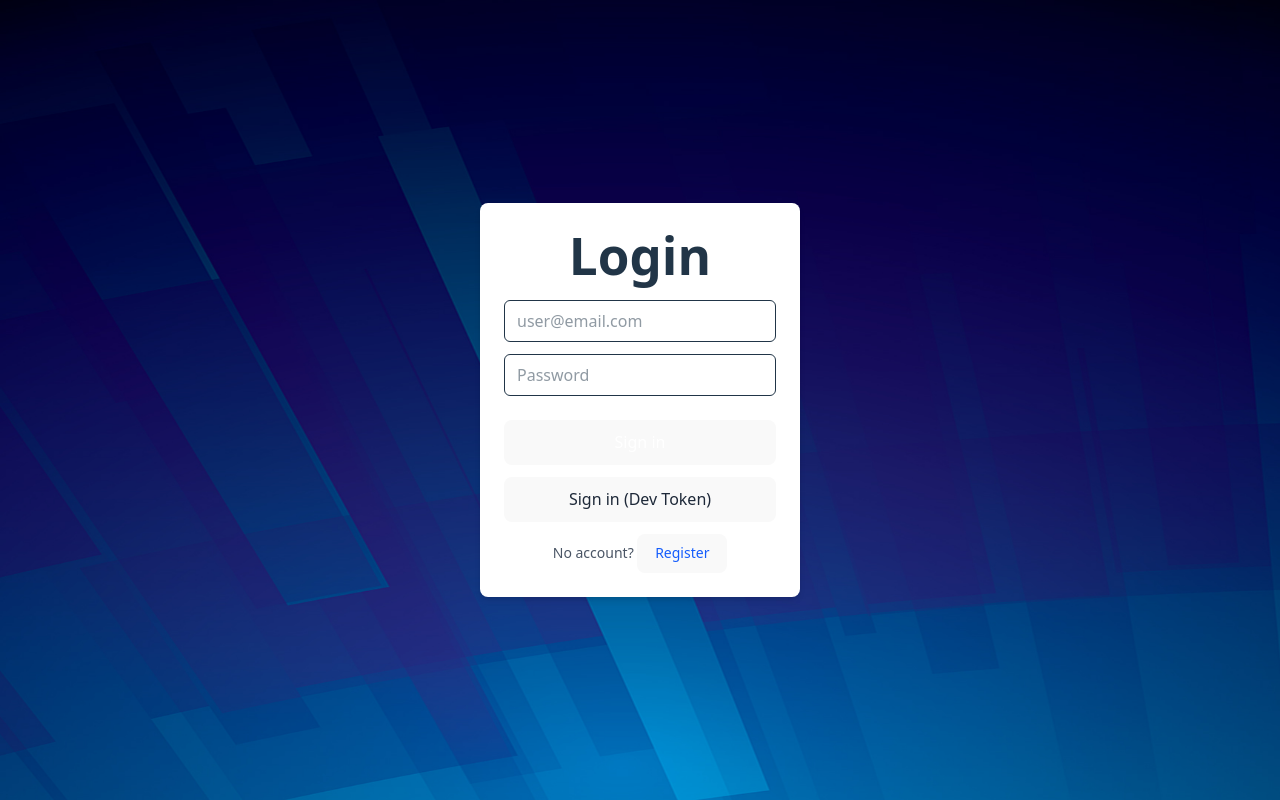
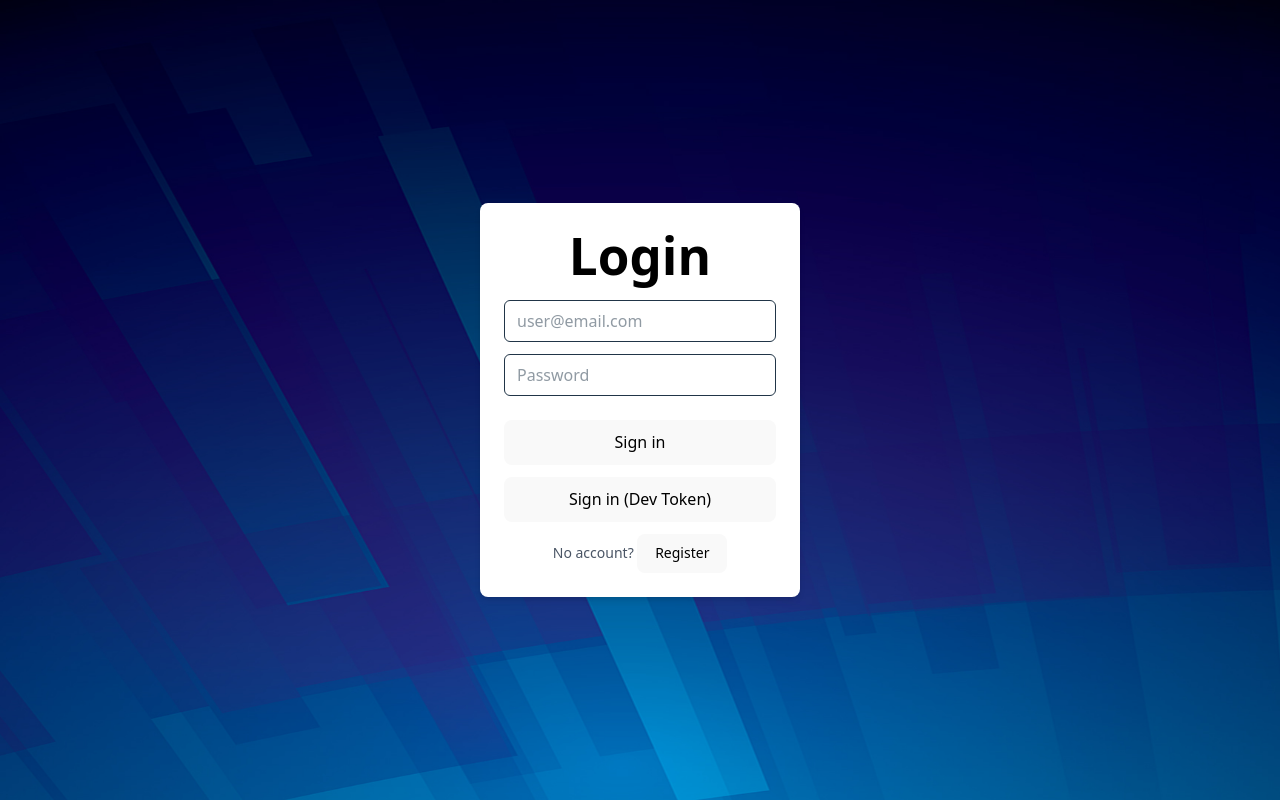
Before and after one commit to Sin0fGREED/WebDev-TeamPlaatshouder, a React (Vite) app in the folder web/: page /login in a window 1280 px wide. Built offline with nearby package versions, Linux system fonts and the light colour scheme; no server answers.

Commit message:
small css changes added black text in light mode
light mode fix please use login with light mode

```diff
--- a/web/src/features/auth/pages/LoginPage.tsx
+++ b/web/src/features/auth/pages/LoginPage.tsx
@@ -81,7 +81,7 @@ function RegisterBox({
 
           <button
             type="submit"
-            className="mt-3 bg-green-600 text-white py-2 rounded-md hover:bg-green-500 transition-colors"
+            className="mt-3 bg-green-600 text-black py-2 rounded-md hover:bg-green-500 transition-colors"
           >
             Register
           </button>
@@ -218,7 +218,7 @@ export default function LoginPage() {
     <div className="w-screen h-screen flex items-center justify-center relative bg-[url('/blue_background.jpg')] bg-cover bg-center">
       <div className="z-10">
         <div className="w-80 bg-white shadow-md p-6 rounded-lg">
-          <h1 className="text-2xl font-semibold text-center mb-4">Login</h1>
+          <h1 className="text-2xl font-semibold text-center mb-4 text-black">Login</h1>
 
           <form onSubmit={handleLogin} className="flex flex-col gap-3">
             <input
@@ -241,7 +241,7 @@ export default function LoginPage() {
 
             <button
               disabled={loading}
-              className="mt-3 bg-blue-600 text-white py-2 rounded-md hover:bg-blue-500 transition-colors disabled:opacity-50"
+              className="mt-3 bg-blue-600 text-black py-2 rounded-md hover:bg-blue-500 transition-colors disabled:opacity-50"
             >
               {loading ? "Signing in..." : "Sign in"}
             </button>
@@ -251,7 +251,7 @@ export default function LoginPage() {
             type="button"
             disabled={loading}
             onClick={handleDevLogin}
-            className="mt-3 w-full bg-gray-200 text-gray-800 py-2 rounded-md hover:bg-gray-300 transition-colors disabled:opacity-50"
+            className="mt-3 w-full bg-gray-200 text-black py-2 rounded-md hover:bg-gray-300 transition-colors disabled:opacity-50"
           >
             Sign in (Dev Token)
           </button>
@@ -260,7 +260,7 @@ export default function LoginPage() {
             No account?{" "}
             <button
               type="button"
-              className="text-blue-600 hover:underline"
+              className="text-black hover:underline"
               onClick={() => {
                 setError(null);
                 setShowRegister(true);
@@ -271,7 +271,7 @@ export default function LoginPage() {
           </p>
 
           {error && (
-            <p className="text-sm text-red-600 mt-2 text-center">{error}</p>
+            <p className="text-sm text-red-600 mt-2 text-center text-black">{error}</p>
           )}
         </div>
       </div>
--- a/web/src/features/auth/pages/RegisterPage.tsx
+++ b/web/src/features/auth/pages/RegisterPage.tsx
@@ -3,17 +3,17 @@ import { Link } from "react-router-dom";
 export default function RegisterPage() {
   return (
     <div className="mx-auto max-w-sm">
-      <h1 className="mb-6 text-2xl font-semibold">Register</h1>
+      <h1 className="mb-6 text-2xl text-black font-semibold">Register</h1>
       <form className="space-y-4">
         <input className="w-full rounded-md border px-3 py-2" placeholder="Email" />
         <input className="w-full rounded-md border px-3 py-2" placeholder="Password" type="password" />
-        <button className="w-full rounded-md bg-blue-600 px-4 py-2 text-white hover:bg-blue-500" type="button">
+        <button className="w-full rounded-md bg-blue-600 px-4 py-2 text-black hover:bg-blue-500" type="button">
           Create account (stub)
         </button>
       </form>
-      <p className="mt-4 text-sm text-gray-600">
+      <p className="mt-4 text-sm text-black">
         Already have an account?{" "}
-        <Link className="text-blue-600 hover:underline" to="/login">
+        <Link className="text-black hover:underline" to="/login">
           Login
         </Link>
       </p>
```
